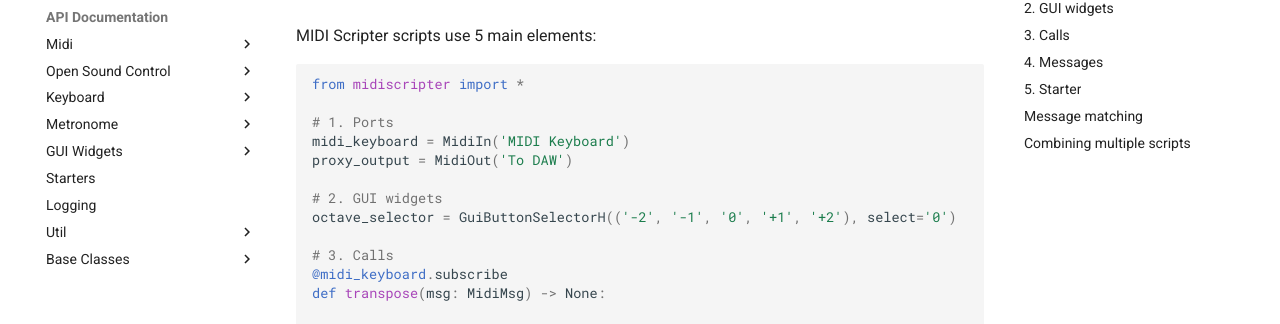
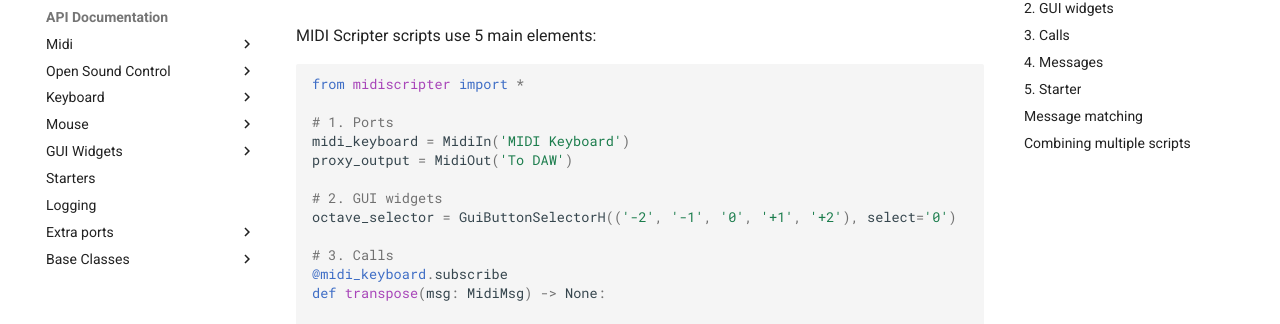
Before and after one commit to Maboroshy/midi-scripter, an MkDocs documentation site: the page built from docs/index.md, in a window 1280 px wide. Shown: the part 157-481 px from the top of the page. Built offline with MkDocs 1.6.1 and Material for MkDocs 9.7.7, drawn with Linux system fonts in a browser that asks for light colours; comment, search, counter and statistics services are not loaded.

Commit message:
Docs: Docs structure improvements

```diff
--- a/mkdocs.yml
+++ b/mkdocs.yml
@@ -8,7 +8,7 @@ nav:
     - API Documentation:
         - Midi:
             - Ports: api/midi_port.md
-            - Message: api/midi_msg.md
+            - Messages: api/midi_msg.md
             - Utils: api/midi_note_data.md
 
         - Open Sound Control:
@@ -19,9 +19,9 @@ nav:
             - Ports: api/key_port.md
             - Message: api/key_msg.md
 
-        - Metronome:
-            - Port: api/metronome_port.md
-            - Message: api/click_msg.md
+        - Mouse:
+            - Ports: api/mouse_port.md
+            - Message: api/mouse_msg.md
 
         - GUI Widgets:
             - Text: api/gui_text.md
@@ -34,12 +34,12 @@ nav:
 
         - Logging: api/logging.md
 
-        - Util:
+        - Extra ports:
+            - Metronome: api/metronome_port.md
             - File System Events:
                 - Port: api/fs_port.md
                 - Message: api/fs_event_msg.md
             - Midi Ports Changes: api/midi_ports_changed.md
-            - Restart Script: api/restart_script.md
 
         - Base Classes:
             - Ports: api/base_ports.md
@@ -105,6 +105,8 @@ plugins:
 
             inherited_members: true
             members_order: source
+            show_symbol_type_heading: true
+            show_symbol_type_toc: true
 
             filters:
               - "!^_"
```
